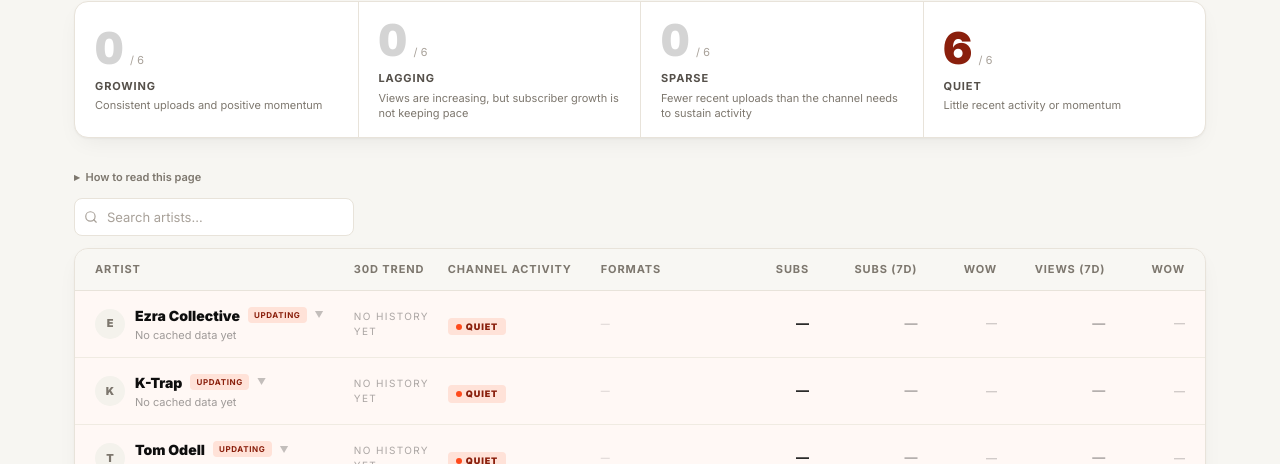
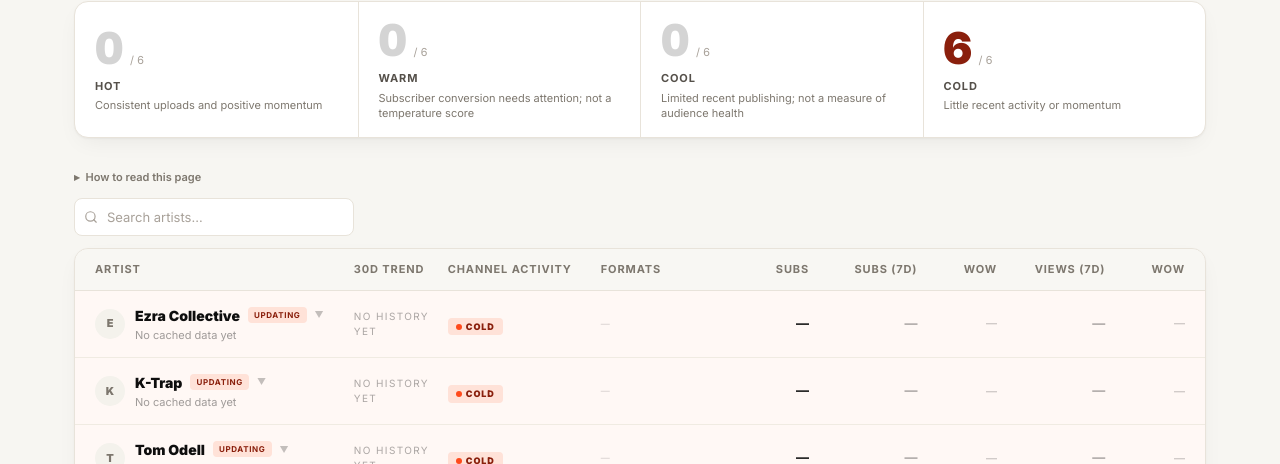
Before and after one commit to leondiaper-ai/youtube-campaign-coach, a Next.js app: page /growth in a window 1280 px wide. Shown: the part 336-800 px from the top of the page. Built offline with nearby package versions, Linux system fonts and the light colour scheme.

Commit message:
Apply Hot Warm Cool Cold activity terminology across shared Watcher surfaces

```diff
--- a/src/components/ChannelHealthBoard.tsx
+++ b/src/components/ChannelHealthBoard.tsx
@@ -106,11 +106,11 @@ const MUTED = '#E9E2D3';
 const INK = '#0E0E0E';
 
 const STATE_LABEL: Record<ChannelState, string> = {
-  HEALTHY:           'Active',
-  'WEAK CONVERSION': 'Weak Conversion',
-  BUILDING:          'Developing',
-  'AT RISK':         'Slowing',
-  COLD:              'Quiet',
+  HEALTHY: 'Hot',
+  'WEAK CONVERSION': 'Warm',
+  BUILDING: 'Warm',
+  'AT RISK': 'Cool',
+  COLD: 'Cold',
 };
 
 const STATUS_STYLE: Record<ChannelState, { bg: string; fg: string; dot: string; rowBg: string }> = {
@@ -848,10 +848,10 @@ export default function ChannelHealthBoard({
       <div className="bg-surface border border-line rounded-card shadow-card mb-8">
         <div className="grid grid-cols-2 lg:grid-cols-4 divide-y lg:divide-y-0 divide-x-0 lg:divide-x divide-line">
           {([
-            ['GROWING', growingCount, 'Growing', CLASSIFICATION_STYLE.GROWING.fg, 'Consistent uploads and positive momentum'],
-            ['WEAK_CONVERSION', weakConvCount, 'Lagging', CLASSIFICATION_STYLE.WEAK_CONVERSION.fg, 'Views are increasing, but subscriber growth is not keeping pace'],
-            ['UNDERFED', underfedCount, 'Sparse', CLASSIFICATION_STYLE.UNDERFED.fg, 'Fewer recent uploads than the channel needs to sustain activity'],
-            ['COLD', coldCount, 'Quiet', CLASSIFICATION_STYLE.COLD.fg, 'Little recent activity or momentum'],
+            ['GROWING', growingCount, 'Hot', CLASSIFICATION_STYLE.GROWING.fg, 'Consistent uploads and positive momentum'],
+            ['WEAK_CONVERSION', weakConvCount, 'Warm', CLASSIFICATION_STYLE.WEAK_CONVERSION.fg, 'Subscriber conversion needs attention; not a temperature score'],
+            ['UNDERFED', underfedCount, 'Cool', CLASSIFICATION_STYLE.UNDERFED.fg, 'Limited recent publishing; not a measure of audience health'],
+            ['COLD', coldCount, 'Cold', CLASSIFICATION_STYLE.COLD.fg, 'Little recent activity or momentum'],
           ] as const).map(([key, count, label, fg, hint]) => {
             const isOn = classFilter === key;
             /* A figure of zero is not a filter worth offering — it would
```
